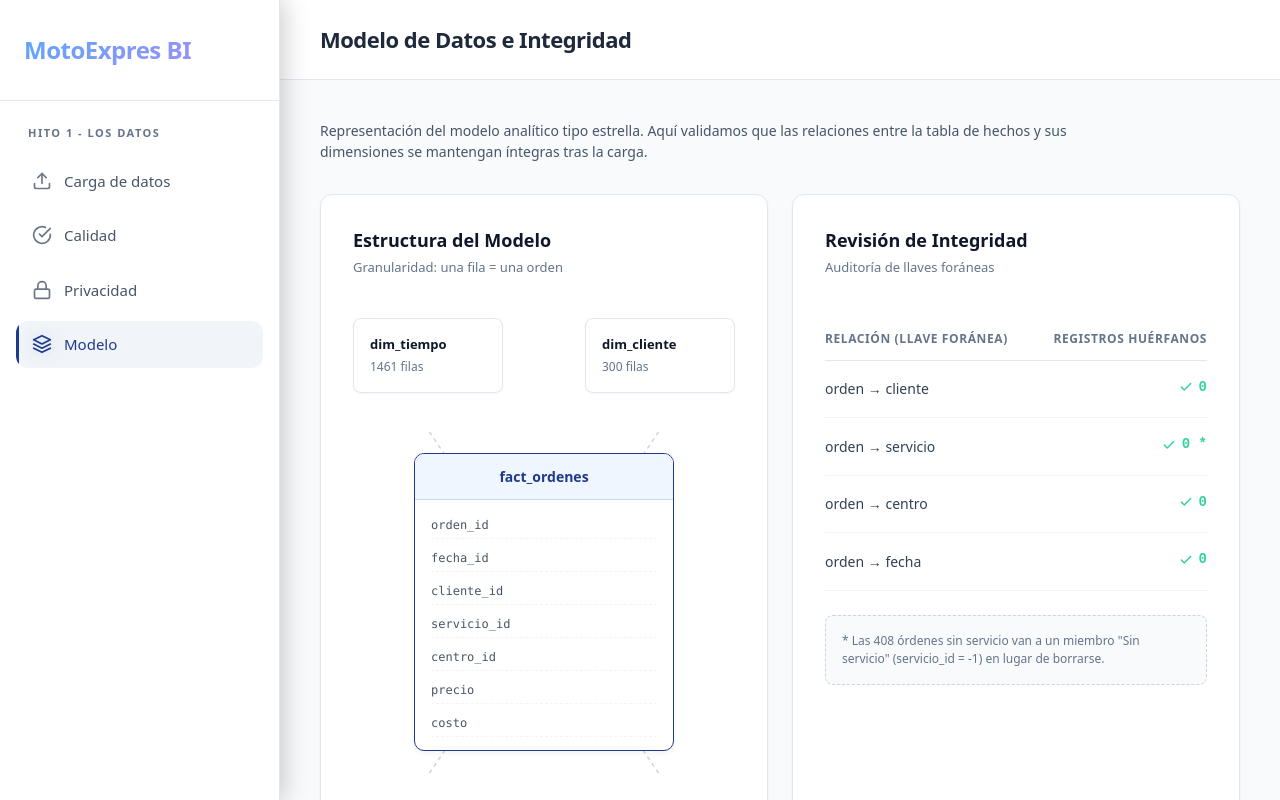
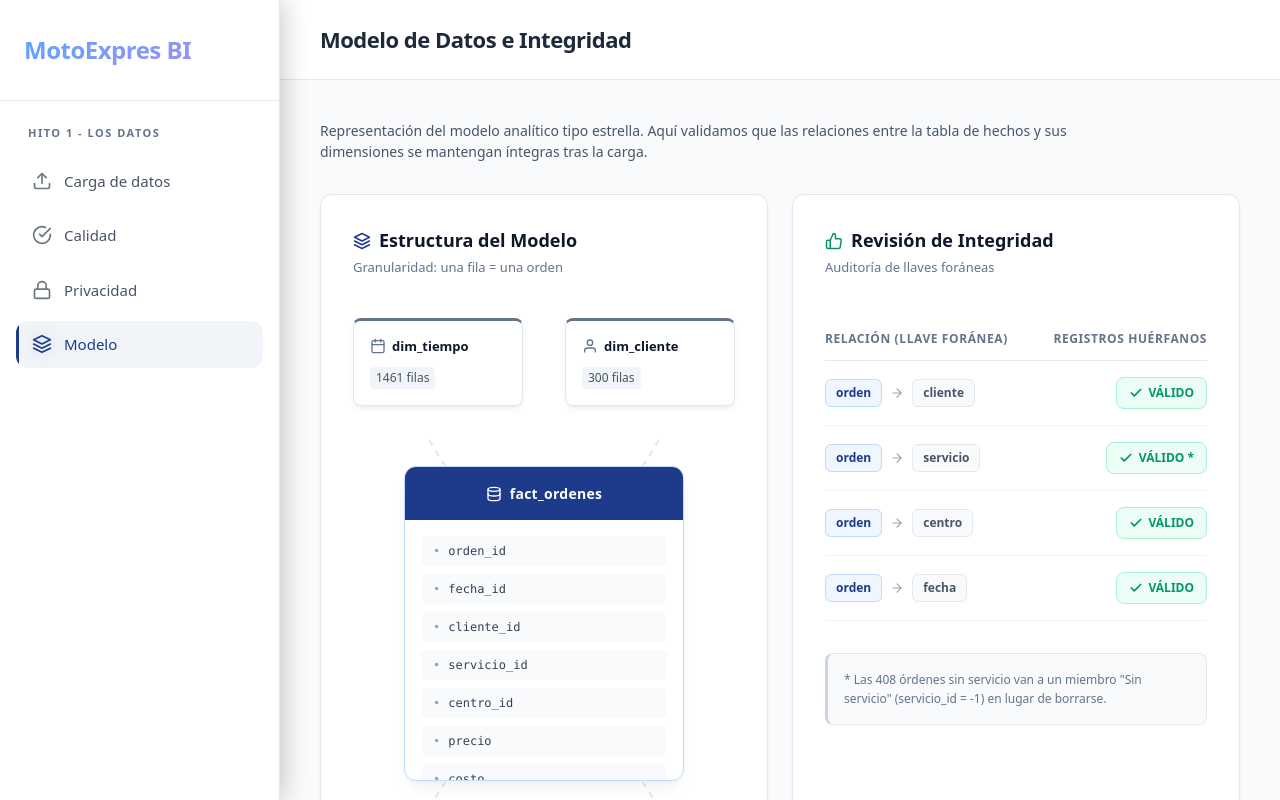
Before and after one commit to Jaider-Rendon/inteligencia_de_negocios, a Next.js app in the folder motoexpres-bi/: page /modelo in a window 1280 px wide. Built offline with nearby package versions, Linux system fonts and the light colour scheme; no server answers.

Commit message:
cambio modelo

```diff
--- a/motoexpres-bi/src/app/modelo/page.tsx
+++ b/motoexpres-bi/src/app/modelo/page.tsx
@@ -86,6 +86,20 @@ export default function Modelo() {
     return "var(--text-muted)";
   };
 
+  const renderRelacion = (relacionText: string) => {
+    const parts = relacionText.split("→");
+    if (parts.length === 2) {
+      return (
+        <div style={{ display: "flex", alignItems: "center", gap: "8px" }}>
+          <span style={{ background: "#eff6ff", color: "#1e3a8a", border: "1px solid #bfdbfe", padding: "4px 10px", borderRadius: "6px", fontSize: "12px", fontWeight: "600" }}>{parts[0].trim()}</span>
+          <svg xmlns="http://www.w3.org/2000/svg" width="14" height="14" viewBox="0 0 24 24" fill="none" stroke="#94a3b8" strokeWidth="2" strokeLinecap="round" strokeLinejoin="round"><line x1="5" y1="12" x2="19" y2="12"></line><polyline points="12 5 19 12 12 19"></polyline></svg>
+          <span style={{ background: "#f8fafc", color: "#475569", border: "1px solid #e2e8f0", padding: "4px 10px", borderRadius: "6px", fontSize: "12px", fontWeight: "600" }}>{parts[1].trim()}</span>
+        </div>
+      );
+    }
+    return relacionText;
+  };
+
   return (
     <>
       <div className="top-bar" style={{ background: "#ffffff", borderBottom: "1px solid #e2e8f0", padding: "0 40px", height: "80px", display: "flex", alignItems: "center" }}>
@@ -104,7 +118,10 @@ export default function Modelo() {
           <div style={{ background: "#ffffff", borderRadius: "12px", border: "1px solid #e2e8f0", padding: "32px", display: "flex", flexDirection: "column", boxShadow: "0 1px 3px 0 rgba(0, 0, 0, 0.05)" }}>
 
             <div style={{ marginBottom: "40px" }}>
-              <h2 style={{ fontSize: "18px", fontWeight: "600", color: "#0f172a", margin: "0 0 4px 0" }}>Estructura del Modelo</h2>
+              <h2 style={{ fontSize: "18px", fontWeight: "600", color: "#0f172a", margin: "0 0 4px 0", display: "flex", alignItems: "center", gap: "8px" }}>
+                <svg xmlns="http://www.w3.org/2000/svg" width="18" height="18" viewBox="0 0 24 24" fill="none" stroke="#1e3a8a" strokeWidth="2" strokeLinecap="round" strokeLinejoin="round"><polygon points="12 2 2 7 12 12 22 7 12 2"></polygon><polyline points="2 17 12 22 22 17"></polyline><polyline points="2 12 12 17 22 12"></polyline></svg>
+                Estructura del Modelo
+              </h2>
               <p style={{ color: "#64748b", fontSize: "13px", margin: 0 }}>Granularidad: una fila = una orden</p>
             </div>
 
@@ -113,24 +130,36 @@ export default function Modelo() {
               {/* Fila superior (Dimensiones) */}
               <div style={{ display: "flex", justifyContent: "space-between", width: "100%", maxWidth: "600px", zIndex: 2 }}>
                 <div className="dim-box">
-                  <div className="dim-title">dim_tiempo</div>
+                  <div style={{ display: "flex", alignItems: "center", gap: "6px", marginBottom: "8px" }}>
+                    <svg xmlns="http://www.w3.org/2000/svg" width="16" height="16" viewBox="0 0 24 24" fill="none" stroke="#64748b" strokeWidth="2" strokeLinecap="round" strokeLinejoin="round"><rect x="3" y="4" width="18" height="18" rx="2" ry="2"></rect><line x1="16" y1="2" x2="16" y2="6"></line><line x1="8" y1="2" x2="8" y2="6"></line><line x1="3" y1="10" x2="21" y2="10"></line></svg>
+                    <div className="dim-title">dim_tiempo</div>
+                  </div>
                   <div className="dim-rows">{loading ? "..." : formatFilas(data?.dimensiones.dim_tiempo?.filas)}</div>
                 </div>
                 <div className="dim-box">
-                  <div className="dim-title">dim_cliente</div>
+                  <div style={{ display: "flex", alignItems: "center", gap: "6px", marginBottom: "8px" }}>
+                    <svg xmlns="http://www.w3.org/2000/svg" width="16" height="16" viewBox="0 0 24 24" fill="none" stroke="#64748b" strokeWidth="2" strokeLinecap="round" strokeLinejoin="round"><path d="M20 21v-2a4 4 0 0 0-4-4H8a4 4 0 0 0-4 4v2"></path><circle cx="12" cy="7" r="4"></circle></svg>
+                    <div className="dim-title">dim_cliente</div>
+                  </div>
                   <div className="dim-rows">{loading ? "..." : formatFilas(data?.dimensiones.dim_cliente?.filas)}</div>
                 </div>
               </div>
 
               {/* Centro (Tabla de Hechos) */}
               <div className="fact-box" style={{ zIndex: 2 }}>
-                <div className="fact-title">fact_ordenes</div>
+                <div className="fact-title">
+                  <svg xmlns="http://www.w3.org/2000/svg" width="16" height="16" viewBox="0 0 24 24" fill="none" stroke="currentColor" strokeWidth="2" strokeLinecap="round" strokeLinejoin="round"><ellipse cx="12" cy="5" rx="9" ry="3"></ellipse><path d="M21 12c0 1.66-4 3-9 3s-9-1.34-9-3"></path><path d="M3 5v14c0 1.66 4 3 9 3s9-1.34 9-3V5"></path></svg>
+                  fact_ordenes
+                </div>
                 <ul className="fact-list">
                   {loading ? (
                     <li>Cargando columnas...</li>
                   ) : (
                     data?.tablas?.fact_ordenes?.columnas.map((col, idx) => (
-                      <li key={idx}>{col}</li>
+                      <li key={idx}>
+                        <span style={{ color: "#94a3b8", marginRight: "8px" }}>•</span>
+                        {col}
+                      </li>
                     ))
                   )}
                 </ul>
@@ -139,21 +168,27 @@ export default function Modelo() {
               {/* Fila inferior (Dimensiones) */}
               <div style={{ display: "flex", justifyContent: "space-between", width: "100%", maxWidth: "600px", zIndex: 2 }}>
                 <div className="dim-box">
-                  <div className="dim-title">dim_servicio</div>
+                  <div style={{ display: "flex", alignItems: "center", gap: "6px", marginBottom: "8px" }}>
+                    <svg xmlns="http://www.w3.org/2000/svg" width="16" height="16" viewBox="0 0 24 24" fill="none" stroke="#64748b" strokeWidth="2" strokeLinecap="round" strokeLinejoin="round"><path d="M21 16V8a2 2 0 0 0-1-1.73l-7-4a2 2 0 0 0-2 0l-7 4A2 2 0 0 0 3 8v8a2 2 0 0 0 1 1.73l7 4a2 2 0 0 0 2 0l7-4A2 2 0 0 0 21 16z"></path><polyline points="3.27 6.96 12 12.01 20.73 6.96"></polyline><line x1="12" y1="22.08" x2="12" y2="12"></line></svg>
+                    <div className="dim-title">dim_servicio</div>
+                  </div>
                   <div className="dim-rows">{loading ? "..." : formatFilas(data?.dimensiones.dim_servicio?.filas)}</div>
                 </div>
                 <div className="dim-box">
-                  <div className="dim-title">dim_centro</div>
+                  <div style={{ display: "flex", alignItems: "center", gap: "6px", marginBottom: "8px" }}>
+                    <svg xmlns="http://www.w3.org/2000/svg" width="16" height="16" viewBox="0 0 24 24" fill="none" stroke="#64748b" strokeWidth="2" strokeLinecap="round" strokeLinejoin="round"><path d="M21 10c0 7-9 13-9 13s-9-6-9-13a9 9 0 0 1 18 0z"></path><circle cx="12" cy="10" r="3"></circle></svg>
+                    <div className="dim-title">dim_centro</div>
+                  </div>
                   <div className="dim-rows">{loading ? "..." : formatFilas(data?.dimensiones.dim_centro?.filas)}</div>
                 </div>
               </div>
 
               {/* Líneas conectoras (SVG de fondo) */}
               <svg style={{ position: "absolute", top: 0, left: 0, width: "100%", height: "100%", pointerEvents: "none", zIndex: 1 }}>
-                <line x1="20%" y1="20%" x2="40%" y2="40%" stroke="#cbd5e1" strokeWidth="1.5" strokeDasharray="4,4" />
-                <line x1="80%" y1="20%" x2="60%" y2="40%" stroke="#cbd5e1" strokeWidth="1.5" strokeDasharray="4,4" />
-                <line x1="20%" y1="80%" x2="40%" y2="60%" stroke="#cbd5e1" strokeWidth="1.5" strokeDasharray="4,4" />
-                <line x1="80%" y1="80%" x2="60%" y2="60%" stroke="#cbd5e1" strokeWidth="1.5" strokeDasharray="4,4" />
+                <line x1="20%" y1="20%" x2="40%" y2="40%" stroke="#e2e8f0" strokeWidth="2" strokeDasharray="6,6" />
+                <line x1="80%" y1="20%" x2="60%" y2="40%" stroke="#e2e8f0" strokeWidth="2" strokeDasharray="6,6" />
+                <line x1="20%" y1="80%" x2="40%" y2="60%" stroke="#e2e8f0" strokeWidth="2" strokeDasharray="6,6" />
+                <line x1="80%" y1="80%" x2="60%" y2="60%" stroke="#e2e8f0" strokeWidth="2" strokeDasharray="6,6" />
               </svg>
             </div>
           </div>
@@ -162,7 +197,10 @@ export default function Modelo() {
           <div style={{ background: "#ffffff", borderRadius: "12px", border: "1px solid #e2e8f0", padding: "32px", display: "flex", flexDirection: "column", boxShadow: "0 1px 3px 0 rgba(0, 0, 0, 0.05)" }}>
 
             <div style={{ marginBottom: "40px" }}>
-              <h2 style={{ fontSize: "18px", fontWeight: "600", color: "#0f172a", margin: "0 0 4px 0" }}>Revisión de Integridad</h2>
+              <h2 style={{ fontSize: "18px", fontWeight: "600", color: "#0f172a", margin: "0 0 4px 0", display: "flex", alignItems: "center", gap: "8px" }}>
+                <svg xmlns="http://www.w3.org/2000/svg" width="18" height="18" viewBox="0 0 24 24" fill="none" stroke="#059669" strokeWidth="2" strokeLinecap="round" strokeLinejoin="round"><path d="M14 9V5a3 3 0 0 0-3-3l-4 9v11h11.28a2 2 0 0 0 2-1.7l1.38-9a2 2 0 0 0-2-2.3zM7 22H4a2 2 0 0 1-2-2v-7a2 2 0 0 1 2-2h3"></path></svg>
+                Revisión de Integridad
+              </h2>
               <p style={{ color: "#64748b", fontSize: "13px", margin: 0 }}>Auditoría de llaves foráneas</p>
             </div>
 
@@ -183,17 +221,20 @@ export default function Modelo() {
                   ) : (
                     data?.integridad?.map((item, idx) => (
                       <tr key={idx} style={{ borderBottom: "1px solid #f1f5f9" }}>
-                        <td style={{ padding: "16px 0", color: "#334155", fontSize: "14px", fontWeight: "500" }}>
-                          {item.relacion}
+                        <td style={{ padding: "16px 0" }}>
+                          {renderRelacion(item.relacion)}
                         </td>
-                        <td style={{ padding: "16px 0", textAlign: "right", fontFamily: "ui-monospace, monospace", fontSize: "14px", fontWeight: "600", color: getColorHex(item.color) }}>
+                        <td style={{ padding: "16px 0", textAlign: "right" }}>
                           {item.huerfanos === 0 ? (
-                            <span style={{ display: "inline-flex", alignItems: "center", gap: "6px" }}>
-                              <svg xmlns="http://www.w3.org/2000/svg" width="14" height="14" viewBox="0 0 24 24" fill="none" stroke="currentColor" strokeWidth="2.5" strokeLinecap="round" strokeLinejoin="round"><polyline points="20 6 9 17 4 12"></polyline></svg>
-                              0 {item.nota || ""}
+                            <span style={{ display: "inline-flex", alignItems: "center", gap: "6px", background: "#ecfdf5", color: "#059669", border: "1px solid #a7f3d0", padding: "6px 12px", borderRadius: "8px", fontSize: "12px", fontWeight: "700" }}>
+                              <svg xmlns="http://www.w3.org/2000/svg" width="14" height="14" viewBox="0 0 24 24" fill="none" stroke="currentColor" strokeWidth="3" strokeLinecap="round" strokeLinejoin="round"><polyline points="20 6 9 17 4 12"></polyline></svg>
+                              VÁLIDO {item.nota || ""}
                             </span>
                           ) : (
-                            `${item.huerfanos} ${item.nota || ""}`
+                            <span style={{ display: "inline-flex", alignItems: "center", gap: "6px", background: "#fef2f2", color: "#b91c1c", border: "1px solid #fecaca", padding: "6px 12px", borderRadius: "8px", fontSize: "12px", fontWeight: "700" }}>
+                              <svg xmlns="http://www.w3.org/2000/svg" width="14" height="14" viewBox="0 0 24 24" fill="none" stroke="currentColor" strokeWidth="2.5" strokeLinecap="round" strokeLinejoin="round"><line x1="12" y1="9" x2="12" y2="13"></line><line x1="12" y1="17" x2="12.01" y2="17"></line></svg>
+                              {item.huerfanos} HUÉRFANOS {item.nota || ""}
+                            </span>
                           )}
                         </td>
                       </tr>
@@ -203,7 +244,7 @@ export default function Modelo() {
               </table>
 
               {data?.notas_integridad && data.notas_integridad.length > 0 && (
-                <div style={{ marginTop: "24px", padding: "16px", background: "#f8fafc", borderRadius: "8px", border: "1px dashed #cbd5e1", color: "#64748b", fontSize: "12px", lineHeight: "1.5", display: "flex", flexDirection: "column", gap: "8px" }}>
+                <div style={{ marginTop: "32px", padding: "16px", background: "#f8fafc", borderRadius: "8px", border: "1px solid #e2e8f0", borderLeft: "3px solid #cbd5e1", color: "#64748b", fontSize: "12px", lineHeight: "1.6", display: "flex", flexDirection: "column", gap: "8px" }}>
                   {data.notas_integridad.map((nota, idx) => (
                     <span key={idx}>{nota}</span>
                   ))}
@@ -219,59 +260,73 @@ export default function Modelo() {
         .dim-box {
           background: #ffffff;
           border: 1px solid #e2e8f0;
+          border-top: 3px solid #64748b;
           border-radius: 8px;
           padding: 16px;
-          width: 150px;
+          width: 170px;
           text-align: left;
-          box-shadow: 0 1px 2px 0 rgba(0, 0, 0, 0.05);
+          box-shadow: 0 4px 6px -1px rgba(0, 0, 0, 0.05), 0 2px 4px -1px rgba(0, 0, 0, 0.03);
+          transition: transform 0.2s, box-shadow 0.2s;
+        }
+        .dim-box:hover {
+          transform: translateY(-2px);
+          box-shadow: 0 10px 15px -3px rgba(0, 0, 0, 0.05), 0 4px 6px -2px rgba(0, 0, 0, 0.025);
         }
         .dim-title {
           font-weight: 600;
           color: #0f172a;
           font-size: 13px;
-          margin-bottom: 4px;
         }
         .dim-rows {
-          color: #64748b;
+          color: #475569;
           font-size: 12px;
           font-weight: 500;
+          background: #f1f5f9;
+          display: inline-block;
+          padding: 2px 6px;
+          border-radius: 4px;
         }
         .fact-box {
           background: #ffffff;
-          border: 1px solid #1e3a8a;
-          border-radius: 10px;
+          border: 1px solid #bfdbfe;
+          border-radius: 12px;
           overflow: hidden;
-          width: 260px;
-          box-shadow: 0 4px 6px -1px rgba(0, 0, 0, 0.05);
+          width: 280px;
+          box-shadow: 0 10px 15px -3px rgba(0, 0, 0, 0.05), 0 4px 6px -2px rgba(0, 0, 0, 0.025);
+          position: relative;
         }
         .fact-title {
-          background: #eff6ff;
-          color: #1e3a8a;
+          background: #1e3a8a;
+          color: #ffffff;
           font-weight: 600;
           font-size: 14px;
-          padding: 12px 16px;
-          border-bottom: 1px solid #bfdbfe;
+          padding: 16px;
           text-align: center;
+          display: flex;
+          align-items: center;
+          justify-content: center;
+          gap: 8px;
+          letter-spacing: 0.02em;
         }
         .fact-list {
           list-style: none;
-          padding: 12px 16px;
+          padding: 16px;
           margin: 0;
           display: flex;
           flex-direction: column;
-          gap: 6px;
-          max-height: 250px;
+          gap: 8px;
+          max-height: 260px;
           overflow-y: auto;
         }
         .fact-list li {
           font-size: 12px;
-          color: #475569;
+          color: #334155;
           font-family: ui-monospace, SFMono-Regular, Menlo, Monaco, Consolas, monospace;
-          padding: 4px 0;
-          border-bottom: 1px dashed #f1f5f9;
-        }
-        .fact-list li:last-child {
-          border-bottom: none;
+          padding: 6px 12px;
+          background: #f8fafc;
+          border-radius: 6px;
+          display: flex;
+          align-items: center;
         }
         /* Custom scrollbar */
         .fact-list::-webkit-scrollbar {
```
